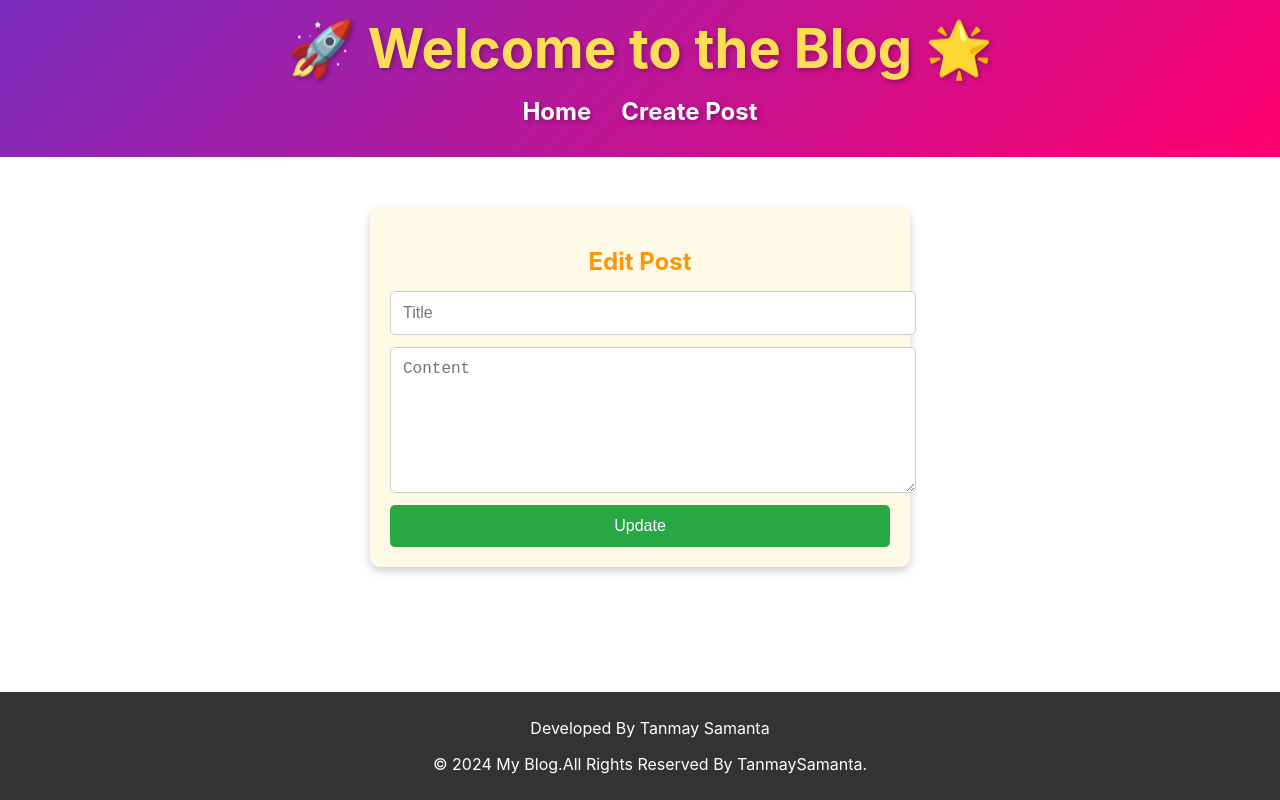
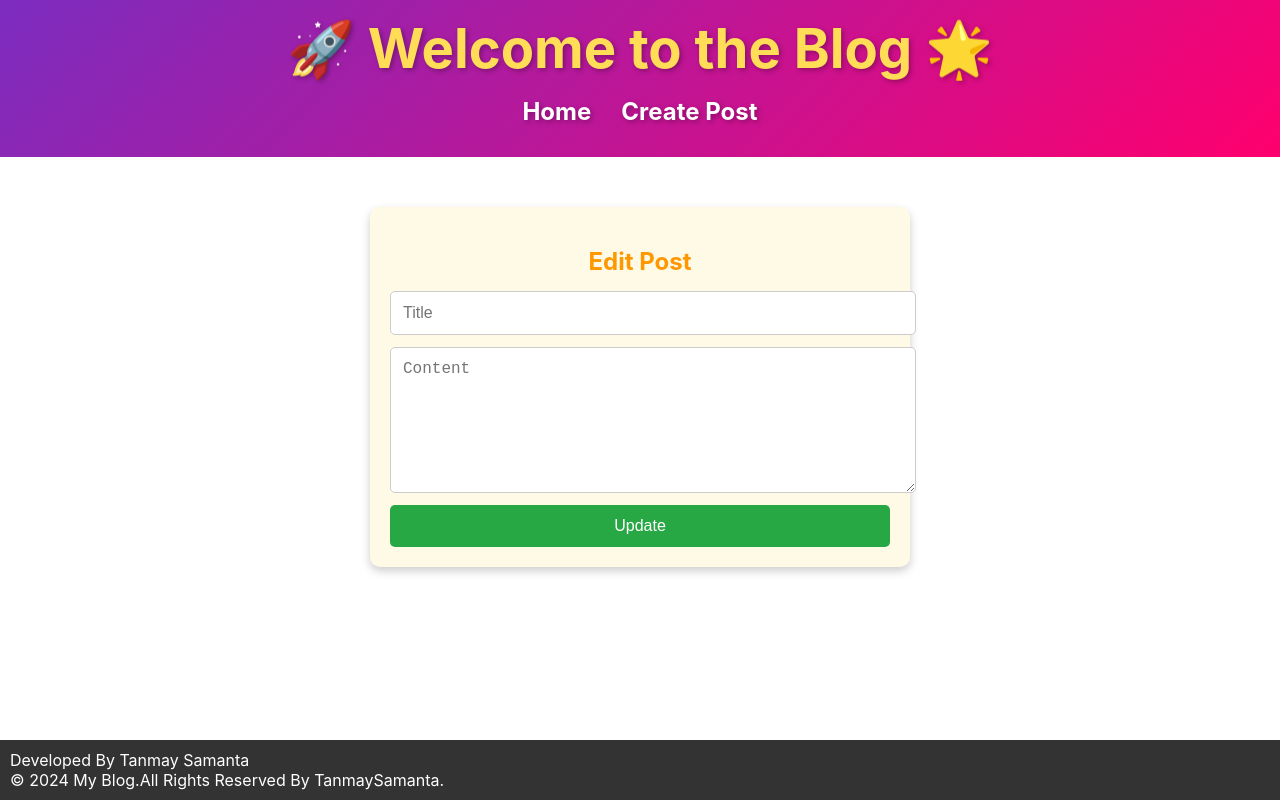
Before and after one commit to tanmayMt/Blog-Application-using-MERN, a React (Create React App) app in the folder client/: page /edit/1 in a window 1280 px wide. Built offline with nearby package versions, Linux system fonts and the light colour scheme; no server answers.

Commit message:
Edit Post and Other Updation

```diff
--- a/client/src/components/Footer.css
+++ b/client/src/components/Footer.css
@@ -8,3 +8,19 @@
     bottom: 0;
     width: 100%;
 }
+
+
+.footer .left,
+.footer .right {
+    display: flex;
+    align-items: center;
+}
+
+.footer .left p,
+.footer .right p {
+    margin: 0;
+}
+
+.footer .right {
+    text-align: right;
+}
```
